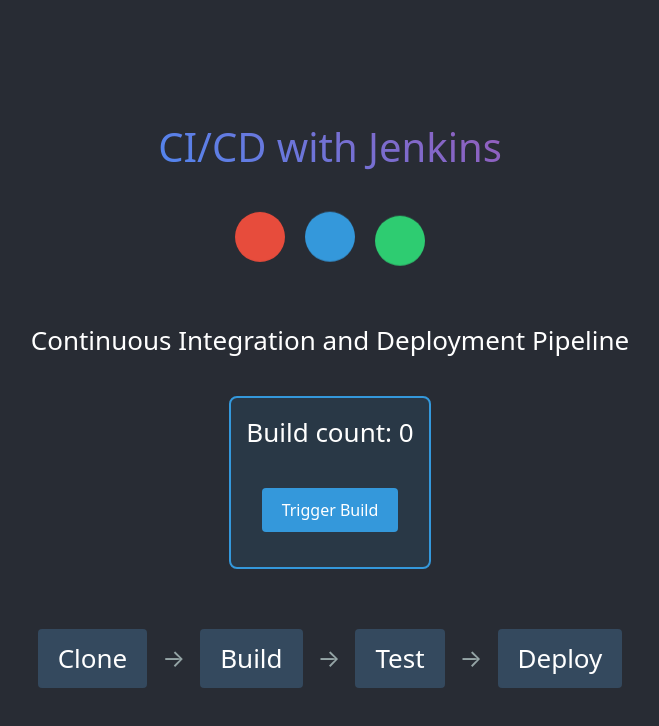
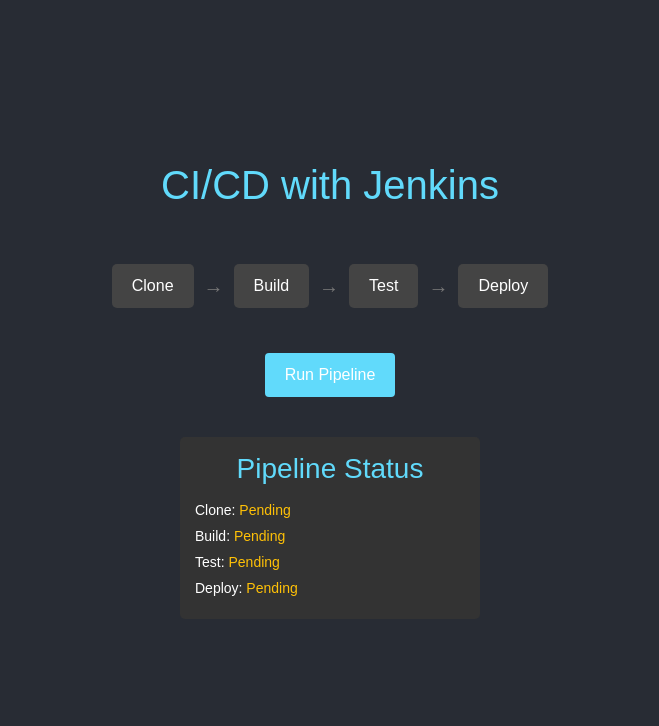
Before and after one commit to Karthikeyan-2004/jenkins_ci_cd, a React (Create React App) app in the folder react_app/: page / in a window 1280 px wide. Shown: the top 726 px of the page, without its empty margins (310-969 px from the left). Built offline with nearby package versions, Linux system fonts and the light colour scheme.

Commit message:
changes in app.js

```diff
--- a/react_app/src/App.css
+++ b/react_app/src/App.css
@@ -1,5 +1,16 @@
 .App {
   text-align: center;
+}
+
+.App-logo {
+  height: 40vmin;
+  pointer-events: none;
+}
+
+@media (prefers-reduced-motion: no-preference) {
+  .App-logo {
+    animation: App-logo-spin infinite 20s linear;
+  }
 }
 
 .App-header {
@@ -11,125 +22,17 @@
   justify-content: center;
   font-size: calc(10px + 2vmin);
   color: white;
-  padding: 20px;
 }
 
-h1 {
-  margin: 0;
-  padding: 20px;
-  background: linear-gradient(45deg, #4a8af4, #9b59b6);
-  -webkit-background-clip: text;
-  -webkit-text-fill-color: transparent;
-  background-clip: text;
-  text-fill-color: transparent;
+.App-link {
+  color: #61dafb;
 }
 
-/* Simple animation for logo */
-.logo-container {
-  display: flex;
-  margin: 40px 0;
-  position: relative;
-}
-
-.circle {
-  width: 50px;
-  height: 50px;
-  border-radius: 50%;
-  margin: 0 10px;
-  transition: transform 0.3s ease;
-}
-
-.logo-container.spin .circle {
-  animation: bounce 2s infinite;
-}
-
-.logo-container.spin .circle:nth-child(2) {
-  animation-delay: 0.3s;
-}
-
-.logo-container.spin .circle:nth-child(3) {
-  animation-delay: 0.6s;
-}
-
-.bg-red {
-  background-color: #e74c3c;
-}
-
-.bg-blue {
-  background-color: #3498db;
-}
-
-.bg-green {
-  background-color: #2ecc71;
-}
-
-/* Button animation */
-.button-animate {
-  padding: 10px 20px;
-  background-color: #3498db;
-  color: white;
-  border: none;
-  border-radius: 4px;
-  font-size: 16px;
-  cursor: pointer;
-  transition: all 0.3s ease;
-  margin: 20px 0;
-}
-
-.button-animate:hover {
-  background-color: #2980b9;
-  transform: scale(1.05);
-}
-
-.button-animate:active {
-  transform: scale(0.95);
-}
-
-/* Counter container */
-.counter-container {
-  margin: 20px 0;
-  padding: 15px;
-  border: 2px solid #3498db;
-  border-radius: 8px;
-  background-color: rgba(52, 152, 219, 0.1);
-}
-
-/* Pipeline visualization */
-.pipeline {
-  display: flex;
-  align-items: center;
-  margin-top: 30px;
-  flex-wrap: wrap;
-  justify-content: center;
-}
-
-.pipeline-step {
-  padding: 10px 20px;
-  background-color: #34495e;
-  color: white;
-  border-radius: 4px;
-  margin: 10px;
-  position: relative;
-  transition: all 0.3s ease;
-}
-
-.pipeline-step:hover {
-  background-color: #2c3e50;
-  transform: translateY(-5px);
-  box-shadow: 0 5px 15px rgba(0, 0, 0, 0.3);
-}
-
-.pipeline-arrow {
-  font-size: 24px;
-  margin: 0 5px;
-  color: #95a5a6;
-}
-
-@keyframes bounce {
-  0%, 100% {
-    transform: translateY(0);
+@keyframes App-logo-spin {
+  from {
+    transform: rotate(0deg);
   }
-  50% {
-    transform: translateY(-20px);
+  to {
+    transform: rotate(360deg);
   }
 }
--- a/react_app/src/App.js
+++ b/react_app/src/App.js
@@ -1,60 +1,145 @@
-import React, { useState, useEffect } from 'react';
-import './App.css';
+import React, { useState } from 'react';
 
 function App() {
-  const [count, setCount] = useState(0);
-  const [rotating, setRotating] = useState(false);
+  const [buildState, setBuildState] = useState({
+    clone: false,
+    build: false,
+    test: false,
+    deploy: false
+  });
 
-  // Simple animation effect on mount
-  useEffect(() => {
-    const timer = setTimeout(() => {
-      setRotating(true);
-    }, 500);
+  const runPipeline = () => {
+    setBuildState({ clone: false, build: false, test: false, deploy: false });
 
-    return () => clearTimeout(timer);
-  }, []);
-
-  const incrementCounter = () => {
-    setCount(prevCount => prevCount + 1);
+    setTimeout(() => setBuildState(prev => ({ ...prev, clone: true })), 500);
+    setTimeout(() => setBuildState(prev => ({ ...prev, build: true })), 1000);
+    setTimeout(() => setBuildState(prev => ({ ...prev, test: true })), 1500);
+    setTimeout(() => setBuildState(prev => ({ ...prev, deploy: true })), 2000);
   };
 
   return (
-    <div className="App">
-      <header className="App-header">
-        <h1>CI/CD with Jenkins</h1>
+    <div style={styles.container}>
+      <h1 style={styles.heading}>CI/CD with Jenkins</h1>
 
-        <div className={`logo-container ${rotating ? 'spin' : ''}`}>
-          <div className="circle bg-red"></div>
-          <div className="circle bg-blue"></div>
-          <div className="circle bg-green"></div>
+      <div style={styles.pipelineContainer}>
+        <div style={{...styles.stage, ...(buildState.clone ? styles.stageComplete : {})}}>
+          Clone
         </div>
+        <div style={styles.arrow}>→</div>
+        <div style={{...styles.stage, ...(buildState.build ? styles.stageComplete : {})}}>
+          Build
+        </div>
+        <div style={styles.arrow}>→</div>
+        <div style={{...styles.stage, ...(buildState.test ? styles.stageComplete : {})}}>
+          Test
+        </div>
+        <div style={styles.arrow}>→</div>
+        <div style={{...styles.stage, ...(buildState.deploy ? styles.stageComplete : {})}}>
+          Deploy
+        </div>
+      </div>
 
-        <p>
-          Continuous Integration and Deployment Pipeline
-        </p>
+      <button
+        style={styles.button}
+        onClick={runPipeline}
+      >
+        Run Pipeline
+      </button>
 
-        <div className="counter-container">
-          <p>Build count: {count}</p>
-          <button
-            onClick={incrementCounter}
-            className="button-animate"
-          >
-            Trigger Build
-          </button>
-        </div>
-
-        <div className="pipeline">
-          <div className="pipeline-step">Clone</div>
-          <div className="pipeline-arrow">→</div>
-          <div className="pipeline-step">Build</div>
-          <div className="pipeline-arrow">→</div>
-          <div className="pipeline-step">Test</div>
-          <div className="pipeline-arrow">→</div>
-          <div className="pipeline-step">Deploy</div>
-        </div>
-      </header>
+      <div style={styles.statusBox}>
+        <h3 style={styles.statusHeading}>Pipeline Status</h3>
+        <p style={styles.statusItem}>Clone: <span style={buildState.clone ? styles.success : styles.pending}>
+          {buildState.clone ? 'Success' : 'Pending'}
+        </span></p>
+        <p style={styles.statusItem}>Build: <span style={buildState.build ? styles.success : styles.pending}>
+          {buildState.build ? 'Success' : 'Pending'}
+        </span></p>
+        <p style={styles.statusItem}>Test: <span style={buildState.test ? styles.success : styles.pending}>
+          {buildState.test ? 'Success' : 'Pending'}
+        </span></p>
+        <p style={styles.statusItem}>Deploy: <span style={buildState.deploy ? styles.success : styles.pending}>
+          {buildState.deploy ? 'Success' : 'Pending'}
+        </span></p>
+      </div>
     </div>
   );
 }
 
+// All styles in a single object
+const styles = {
+  container: {
+    fontFamily: 'Arial, sans-serif',
+    textAlign: 'center',
+    backgroundColor: '#282c34',
+    minHeight: '100vh',
+    display: 'flex',
+    flexDirection: 'column',
+    alignItems: 'center',
+    justifyContent: 'center',
+    color: 'white',
+    padding: '20px'
+  },
+  heading: {
+    color: '#61dafb',
+    marginBottom: '30px'
+  },
+  pipelineContainer: {
+    display: 'flex',
+    flexDirection: 'row',
+    alignItems: 'center',
+    justifyContent: 'center',
+    margin: '20px 0',
+    flexWrap: 'wrap'
+  },
+  stage: {
+    backgroundColor: '#444',
+    padding: '10px 20px',
+    margin: '5px',
+    borderRadius: '5px',
+    transition: 'background-color 0.3s ease'
+  },
+  stageComplete: {
+    backgroundColor: '#4caf50'
+  },
+  arrow: {
+    fontSize: '20px',
+    margin: '0 5px',
+    color: '#777'
+  },
+  button: {
+    backgroundColor: '#61dafb',
+    border: 'none',
+    color: 'white',
+    padding: '10px 20px',
+    fontSize: '16px',
+    margin: '20px 0',
+    borderRadius: '4px',
+    cursor: 'pointer'
+  },
+  statusBox: {
+    backgroundColor: '#333',
+    padding: '15px',
+    borderRadius: '5px',
+    width: '300px',
+    maxWidth: '90%',
+    margin: '20px 0'
+  },
+  statusHeading: {
+    margin: '0 0 15px 0',
+    color: '#61dafb'
+  },
+  statusItem: {
+    margin: '5px 0',
+    textAlign: 'left',
+    fontSize: '14px'
+  },
+  success: {
+    color: '#4caf50',
+    fontWeight: 'bold'
+  },
+  pending: {
+    color: '#ffc107'
+  }
+};
+
 export default App;
```
